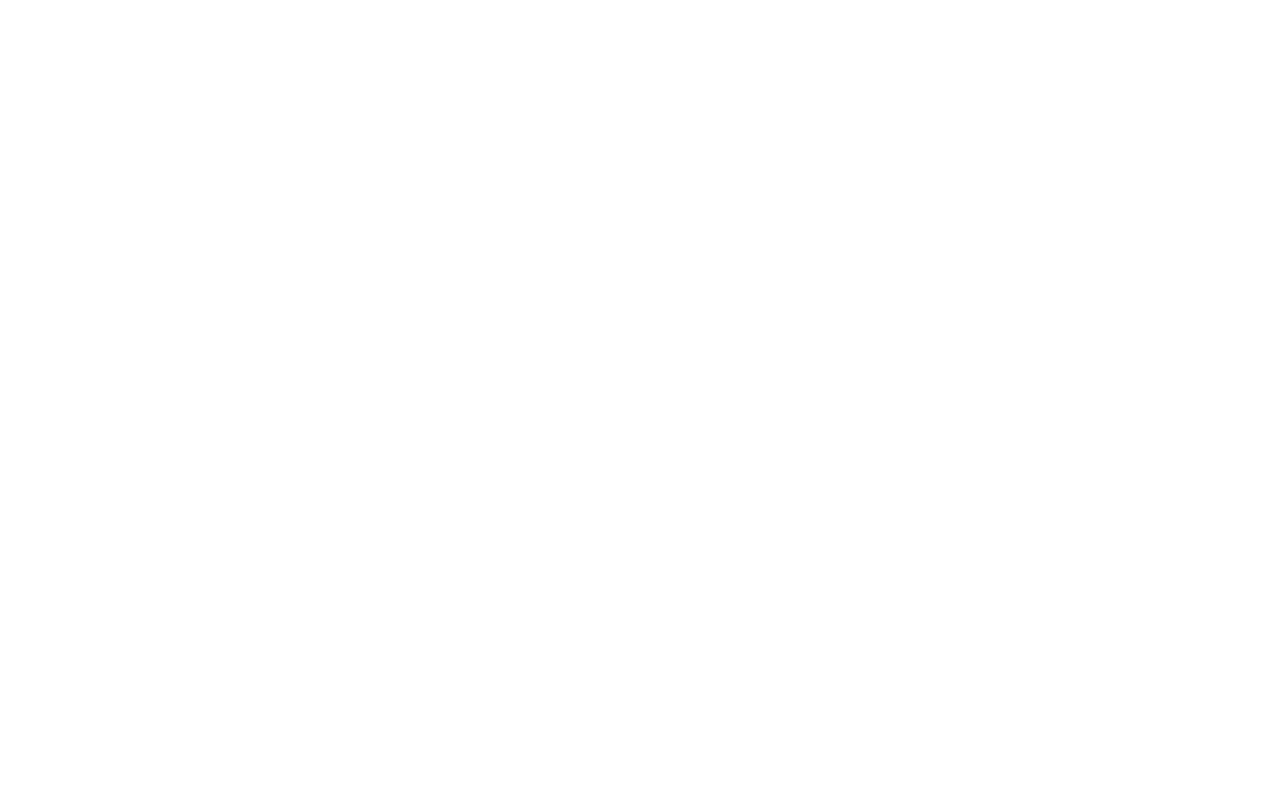
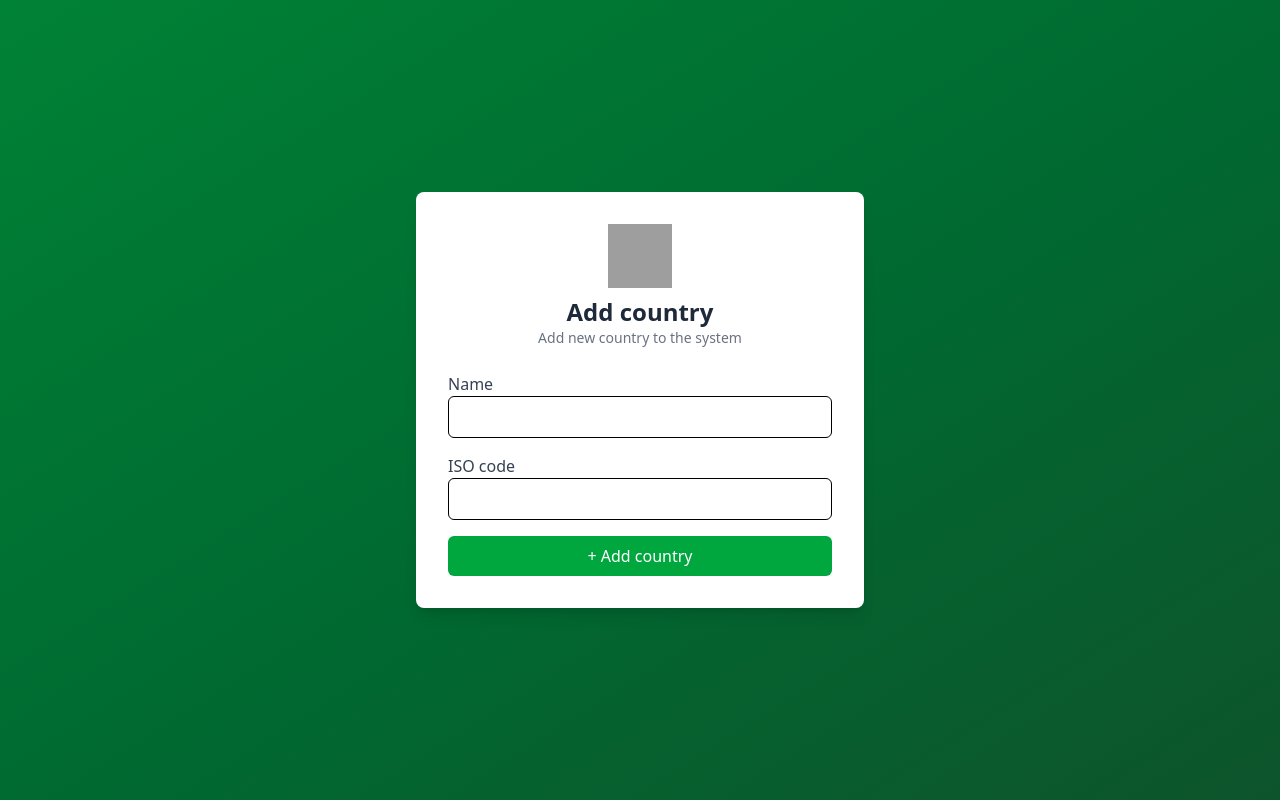
Before and after one commit to alphaF56Dev/soccer-league-front-manager, an Angular app: page /country-form in a window 1280 px wide. Before the commit this address led to /. Built offline with nearby package versions, Linux system fonts and the light colour scheme; sample sign-in values are in the browser's storage; grey boxes are pictures that could not be loaded.

Commit message:
adding component to add new country and solving some small issues for the correct functionality

```diff
--- a/src/app/app.routes.ts
+++ b/src/app/app.routes.ts
@@ -3,10 +3,12 @@
 import { Menu } from './features/menu/menu';
 import { Countries } from './features/countries/countries';
 import { authGuard } from './core/guards/auth.guard';
+import { CountryCe } from './features/countries/country-ce/country-ce';
 
 export const routes: Routes = [
     {path: '', redirectTo: 'login', pathMatch:'full'},
     {path: 'login', component: Login},
     {path: 'menu', component: Menu, canActivate: [authGuard]},
-    {path: 'countries', component: Countries, canActivate: [authGuard]}
+    {path: 'countries', component: Countries, canActivate: [authGuard]},
+    {path: 'country-form', component: CountryCe, canActivate: [authGuard]}
 ];
--- a/src/app/core/services/country.service.ts
+++ b/src/app/core/services/country.service.ts
@@ -12,4 +12,8 @@
     listCountries(): Observable<Country[]>{
         return this.http.get<Country[]>(`${this.apiUrl}countries/list-countries`);
     }
+
+    saveCountry(country: Country):  Observable<any>{
+        return this.http.post(`${this.apiUrl}countries/save-country`, country);
+    }
 }
--- a/src/app/features/countries/countries.html
+++ b/src/app/features/countries/countries.html
@@ -36,9 +36,10 @@
               <button class="px-3 py-1 bg-blue-600 text-white rounded-md hover:bg-blue-700 focus:ring-2 focus:ring-blue-400">
                 Edit
               </button>
-              <button class="ml-2 px-3 py-1 bg-red-600 text-white rounded-md hover:bg-red-700 focus:ring-2 focus:ring-red-400">
+              <!--<button class="ml-2 px-3 py-1 bg-red-600 text-white rounded-md hover:bg-red-700 focus:ring-2 focus:ring-red-400">
                 Delete
               </button>
+              Currently there is not an API to delete a country.-->
             </td>
           </tr>
         </tbody>
--- a/src/app/features/countries/countries.ts
+++ b/src/app/features/countries/countries.ts
@@ -1,4 +1,4 @@
-import { ChangeDetectorRef, Component } from '@angular/core';
+    import { ChangeDetectorRef, Component, inject } from '@angular/core';
 import { Country } from '../../shared/models/country.model';
 import { CountryService } from '../../core/services/country.service';
 import { CommonModule } from '@angular/common';
@@ -6,6 +6,7 @@
 import { provideHttpClient } from '@angular/common/http';
 import { Observable } from 'rxjs';
 import { MenuButton } from "../common-components/menu-button/menu-button";
+import { Router } from '@angular/router';
 
 @Component({
   selector: 'app-countries',
@@ -16,7 +17,7 @@
 })
 export class Countries {
   constructor(private countrySrv: CountryService){}
-
+  private router = inject(Router);
   countries$!: Observable<Country[]>;
 
   public countries: Country[] = [];
@@ -28,21 +29,11 @@
   }
 
   getCountries(){
-    console.log("obteniendo lista.....");
-
-    /*this.countrySrv.listCountries().subscribe({
-      next: (res: Country[]) => {
-        this.countries = res;
-        console.log("*++++response: ", this.countries);
-      },error: () =>{
-        this.errorMsg = 'Error getting country list';
-      }
-    })*/
     this.countries$ = this.countrySrv.listCountries();
   }
 
   addCountry(){
-    console.log("Redireccionando a formulario. . . ");
+    this.router.navigate(['/country-form']);
   }
 
 }
--- /dev/null
+++ b/src/app/features/countries/country-ce/country-ce.html
@@ -0,0 +1,51 @@
+<div class="flex min-h-screen items-center justify-center bg-gradient-to-br from-green-700 to-green-900">
+  <div class="w-full max-w-md bg-white rounded-lg shadow-lg p-8">
+    <!-- Encabezado -->
+    <div class="flex flex-col items-center mb-6">
+      <img src="assets/flag-icon.png" alt="Country Icon" class="w-16 h-16 mb-2" />
+      <h1 class="text-2xl font-bold text-gray-800">Add country</h1>
+      <p class="text-gray-500 text-sm">Add new country to the system</p>
+    </div>
+
+    <!-- Formulario -->
+    <form (ngSubmit)="saveCountry()" #countryForm="ngForm" class="space-y-4">
+      <!-- Nombre -->
+      <div>
+        <label class="block text-gray-700">Name</label>
+        <input
+          type="text"
+          [(ngModel)]="country.name"
+          name="name"
+          required
+          class="w-full px-3 py-2 border rounded-md focus:outline-none focus:ring-2 focus:ring-green-400"
+        />
+      </div>
+
+      <!-- ISO -->
+      <div>
+        <label class="block text-gray-700">ISO code</label>
+        <input
+          type="text"
+          [(ngModel)]="country.iso"
+          name="iso"
+          maxlength="3"
+          required
+          class="w-full px-3 py-2 border rounded-md focus:outline-none focus:ring-2 focus:ring-green-400"
+        />
+      </div>
+
+      <!-- Botón Guardar -->
+      <button
+        type="submit"
+        [disabled]="!countryForm.form.valid"
+        class="w-full px-4 py-2 bg-green-600 text-white rounded-md hover:bg-green-700 focus:ring-2 focus:ring-green-400"
+      >
+        + Add country
+      </button>
+    </form>
+
+    <!-- Mensajes -->
+    <p *ngIf="successMsg" class="mt-4 text-green-600 text-center">{{ successMsg }}</p>
+    <p *ngIf="errorMsg" class="mt-4 text-red-600 text-center">{{ errorMsg }}</p>
+  </div>
+</div>
--- /dev/null
+++ b/src/app/features/countries/country-ce/country-ce.ts
@@ -0,0 +1,40 @@
+import { Component, inject } from '@angular/core';
+import { Country } from '../../../shared/models/country.model';
+import { CommonModule } from '@angular/common';
+import { FormsModule } from '@angular/forms';
+import { CountryService } from '../../../core/services/country.service';
+import { Router } from '@angular/router';
+
+@Component({
+  selector: 'app-country-ce',
+  imports: [CommonModule, FormsModule],
+  templateUrl: './country-ce.html',
+  styleUrl: './country-ce.css',
+})
+export class CountryCe {
+  constructor(private countrySrv: CountryService) {}
+  country: Country = { name: '', iso: '' };
+  private router = inject(Router);
+
+
+  errorMsg = '';
+  successMsg = '';
+
+  saveCountry(){
+    console.log("Saving country. . . ", this.country);
+    this.countrySrv.saveCountry(this.country).subscribe({
+      next: (res)=>{
+        this.successMsg = "Country saved successed";
+        this.goCountries();
+      }, error: () =>{
+        this.errorMsg = "Ups! something was wrong please contact your support!!";
+      }
+    })
+  }
+
+  goCountries(){
+    console.log("redirigiendo una vez guardado el registro.");
+    this.router.navigate(['/countries']);
+  }
+
+}
--- a/src/app/shared/models/country.model.ts
+++ b/src/app/shared/models/country.model.ts
@@ -1,5 +1,5 @@
 export interface Country{
-    id_country: number,
+    id_country?: number,
     name: string,
     iso: string
 }
```
Also changed, not shown: src/app/features/countries/country-ce/country-ce.css (added), 1 other file (tests, documents, lock files or other folders).
